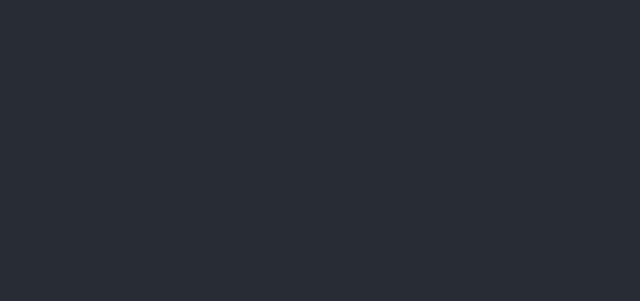
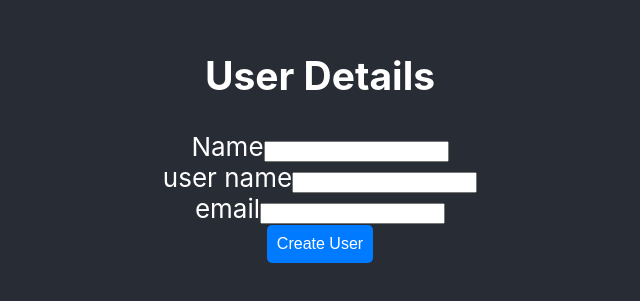
Before and after one commit to aishwarya423/userDashboard, a React (Create React App) app in the folder frontend/: page /add-user in a window 1280 px wide. Before the commit this address had no page. Shown: the part 259-560 px from the top of the page, without its empty margins (320-960 px from the left). Built offline with nearby package versions, Linux system fonts and the light colour scheme.

Commit message:
Edit and delete user pages

```diff
--- a/frontend/package.json
+++ b/frontend/package.json
@@ -3,6 +3,9 @@
   "version": "0.1.0",
   "private": true,
   "dependencies": {
+    "@emotion/react": "^11.14.0",
+    "@emotion/styled": "^11.14.0",
+    "@mui/material": "^6.4.1",
     "axios": "^1.7.9",
     "cra-template": "1.2.0",
     "react": "^19.0.0",
--- a/frontend/src/App.js
+++ b/frontend/src/App.js
@@ -4,7 +4,8 @@ import { Routes, Route } from "react-router-dom";
 
 import Dashboard from "./pages/Dashboard";
 import UserList from './pages/UserList';
-import CreateUser from './pages/createUser';
+import AddUser from './pages/AddUser';
+import EditUser from './pages/EditUser';
 
 function App() {
   return (
@@ -13,7 +14,8 @@ function App() {
         <Routes>
           <Route path="/userslist" element={<UserList />} />
           <Route path="/dashboard" element={<Dashboard />} />
-          <Route path="/createuser" element={<CreateUser />} />
+          <Route path="/add-user" element={<AddUser />} />
+          <Route path="/edit-user" element={<EditUser />} />
         </Routes>
       </header>
     </div>
--- /dev/null
+++ b/frontend/src/pages/AddUser.js
@@ -0,0 +1,139 @@
+// File: frontend/src/pages/Login.js
+import React from "react";
+import { useNavigate } from "react-router-dom";
+import axios from "axios";
+import { useState } from "react";
+
+const AddUser = () => {
+  const [formData, setFormData] = useState({
+    title: "",
+    description: "",
+    creation_date: null,
+    project_owner: ''
+  });
+
+  const [error, setError] = useState("");
+  const [success, setSuccess] = useState("");
+  const navigate = useNavigate();
+
+  // Handle input changes
+  const handleChange = (e) => {
+    setFormData({
+      ...formData,
+      [e.target.name]: e.target.value,
+    });
+  };
+
+  // Handle form submission
+  const handleSubmit = async (e) => {
+    e.preventDefault();
+    setError("");
+    setSuccess("");
+
+    try {
+      const response = await axios.post(
+        "http://localhost:5000/api/auth/login",
+        {
+          title: formData.title,
+          description: formData.description,
+          creation_date: formData.creation_date,
+          project_owner: formData.CreateProj
+        }
+      );
+
+      // Store the token in localStorage
+      localStorage.setItem("token", response.data.token);
+
+      setSuccess("Project creation successful! Redirecting to Project List ...");
+      setTimeout(() => navigate("/projectlist"), 2000);
+    } catch (err) {
+      setError(
+        err.response?.data?.message || "Login failed. Please try again."
+      );
+    }
+  };
+
+  return (
+    <div>
+      <h2>User Details</h2>
+      <form onSubmit={handleSubmit}>
+
+        <div>
+          <label htmlFor="name">Name</label>
+          <input
+            type="text"
+            name="name"
+            id="name"
+            value={formData.name}
+            onChange={handleChange}
+            required
+          />
+        </div>
+        <div>
+          <label htmlFor="username">user name</label>
+          <input
+            type="text"
+            name="username"
+            id="username"
+            value={formData.username}
+            onChange={handleChange}
+            required
+          />
+        </div>
+        <div>
+          <label htmlFor="email">email</label>
+          <input
+            type="text"
+            name="email"
+            id="email"
+            value={formData.email}
+            onChange={handleChange}
+            required
+          />
+        </div>
+        {error && <p style={styles.error}>{error}</p>}
+        {success && <p style={styles.success}>{success}</p>}
+        <button type="submit" style={styles.button}>
+          Create User
+        </button>
+      </form>
+    </div>
+  );
+};
+
+const styles = {
+    container: {
+      width: "100%",
+      maxWidth: "400px",
+      margin: "0 auto",
+      padding: "2px",
+      textAlign: "center",
+    },
+    form: {
+      display: "flex",
+      flexDirection: "column",
+      gap: "10px",
+    },
+    inputGroup: {
+      display: "flex",
+      flexDirection: "column",
+      textAlign: "left",
+    },
+    button: {
+      padding: "10px",
+      fontSize: "16px",
+      backgroundColor: "#007BFF",
+      color: "#fff",
+      border: "none",
+      borderRadius: "5px",
+      cursor: "pointer",
+    },
+    error: {
+      color: "red",
+    },
+    success: {
+      color: "green",
+    },
+  };
+
+export default AddUser;
--- a/frontend/src/pages/createUser.js
+++ b/frontend/src/pages/EditUser.js
@@ -4,7 +4,7 @@ import { useNavigate } from "react-router-dom";
 import axios from "axios";
 import { useState } from "react";
 
-const CreateUser = () => {
+const EditUser = () => {
   const [formData, setFormData] = useState({
     title: "",
     description: "",
@@ -94,7 +94,7 @@ const CreateUser = () => {
         {error && <p style={styles.error}>{error}</p>}
         {success && <p style={styles.success}>{success}</p>}
         <button type="submit" style={styles.button}>
-          Create User
+          Edit User
         </button>
       </form>
     </div>
@@ -136,4 +136,4 @@ const styles = {
     },
   };
 
-export default CreateUser;
+export default EditUser;
--- a/frontend/src/pages/UserList.js
+++ b/frontend/src/pages/UserList.js
@@ -10,6 +10,12 @@ const UserList = () => {
   const [loading, setLoading] = useState(true);
   const [error, setError] = useState(null);
   const location = useNavigate();
+  const [notify, setNotify] = React.useState({
+      isOpen:false,
+      message: "",
+      type: "",
+      timing: ""
+  })
 
   useEffect(() => {
     const fetchUserData = async () => {
@@ -41,17 +47,23 @@ const UserList = () => {
   // }
 
   const goToCreateUser = () => {
-    location('/createUser');
+    location('/add-user');
   }
   const backToDashboard = () => {
     location('/dashboard');
   }
 
   const editUser = (proj_id) => {
-    location('/createuser')
+    location('/edit-user')
   }
   const deleteUser = (proj_id) => {
-    location('/createuser')
+    //delete api cal
+    setNotify({
+      isOpen:true,
+      message: "User Deleted Successfully",
+      type: "danger",
+      timing: 8000
+    })
   }
 
   return (
```
Also changed, not shown: 1 other file (tests, documents, lock files or other folders).
